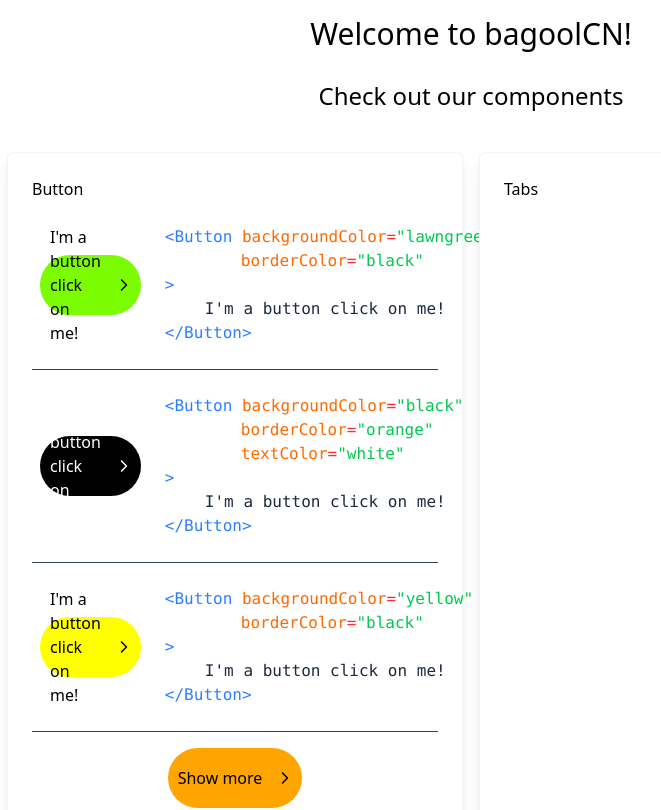
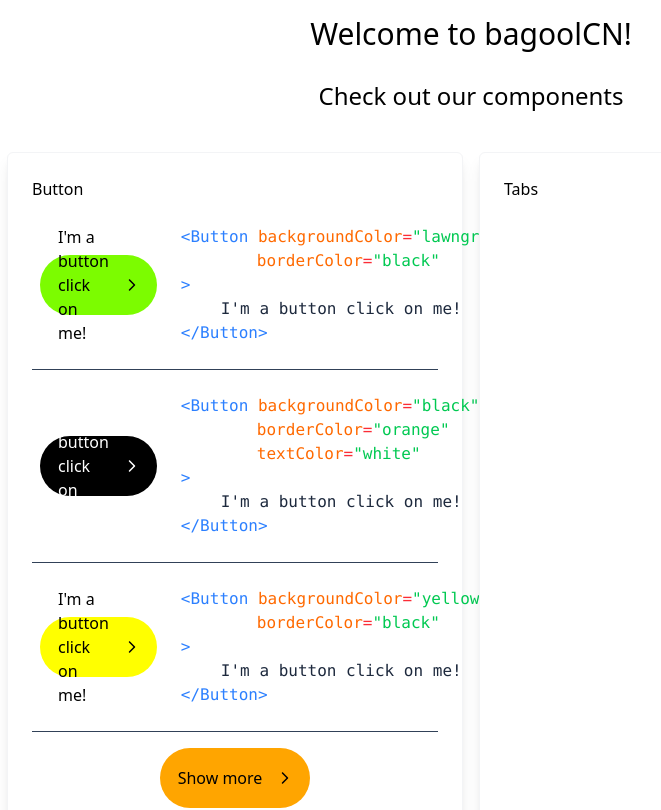
Before and after one commit to bcatalfo/bagoolCN, a React (Vite) app: page / in a window 1280 px wide. Shown: the top 810 px of the page, without its empty margins (169-830 px from the left). Built offline with nearby package versions, Linux system fonts and the light colour scheme.

Commit message:
Increased horizontal padding on the button by 8px.

```diff
--- a/src/button.tsx
+++ b/src/button.tsx
@@ -64,7 +64,7 @@ export default function Button({
           { "border-2 border-solid rounded-md": variant == "square" },
           "flex items-center justify-between gap-4",
           "text-balance",
-          "py-2 px-2",
+          "py-2 px-4",
           "text-(--text-color)",
           "rounded-(--inner-radius)",
           "bg-(--background-color) hover:bg-(--background-color-on-hover)",
```
